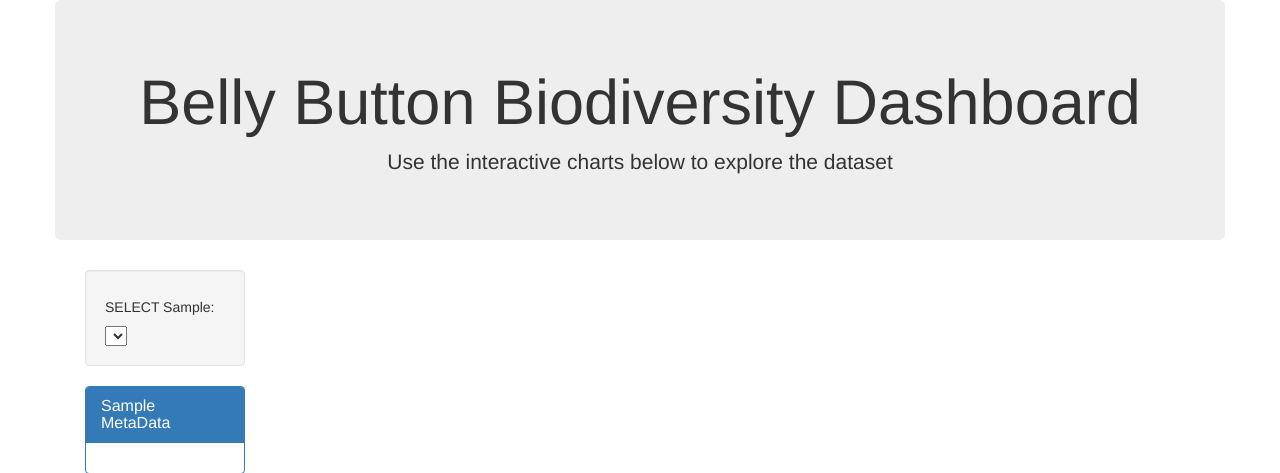
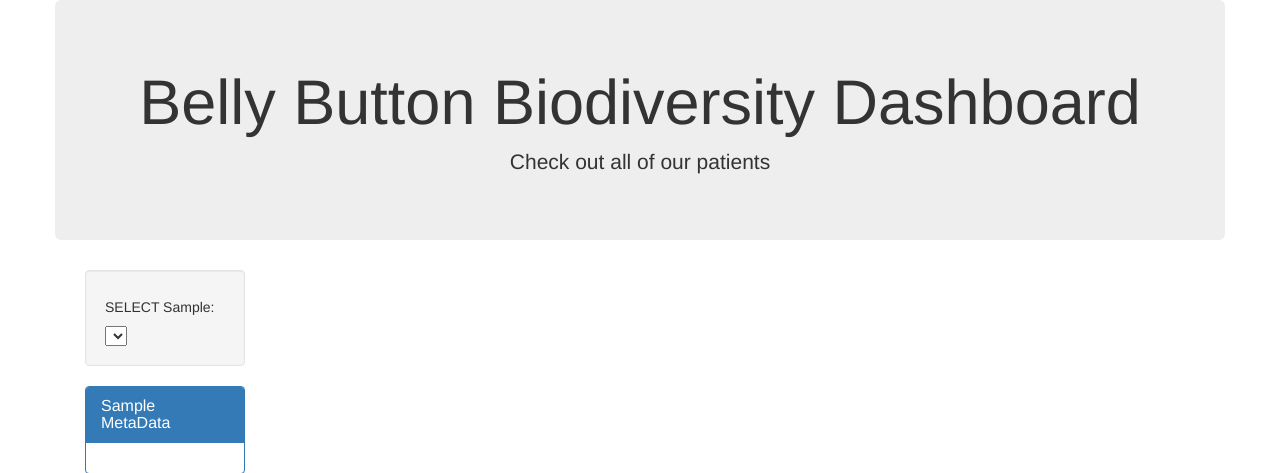
Before and after one commit to RedDirtSixKiller/plotly-challenge, a Flask app: page / in a window 1280 px wide. Shown: the top 473 px of the page. Run offline with Flask 2, Linux system fonts and the light colour scheme; data that the repository does not hold is empty; some libraries are stand-ins or nearby versions.

Commit message:
small edits

```diff
--- a/Belly_Button_Diversity/templates/index.html
+++ b/Belly_Button_Diversity/templates/index.html
@@ -15,7 +15,7 @@
     <div class="row">
       <div class="col-md-12 jumbotron text-center">
         <h1>Belly Button Biodiversity Dashboard</h1>
-        <p>Use the interactive charts below to explore the dataset</p>
+        <p>Check out all of our patients</p>
       </div>
     </div>
     <div class="row"></div>
```
